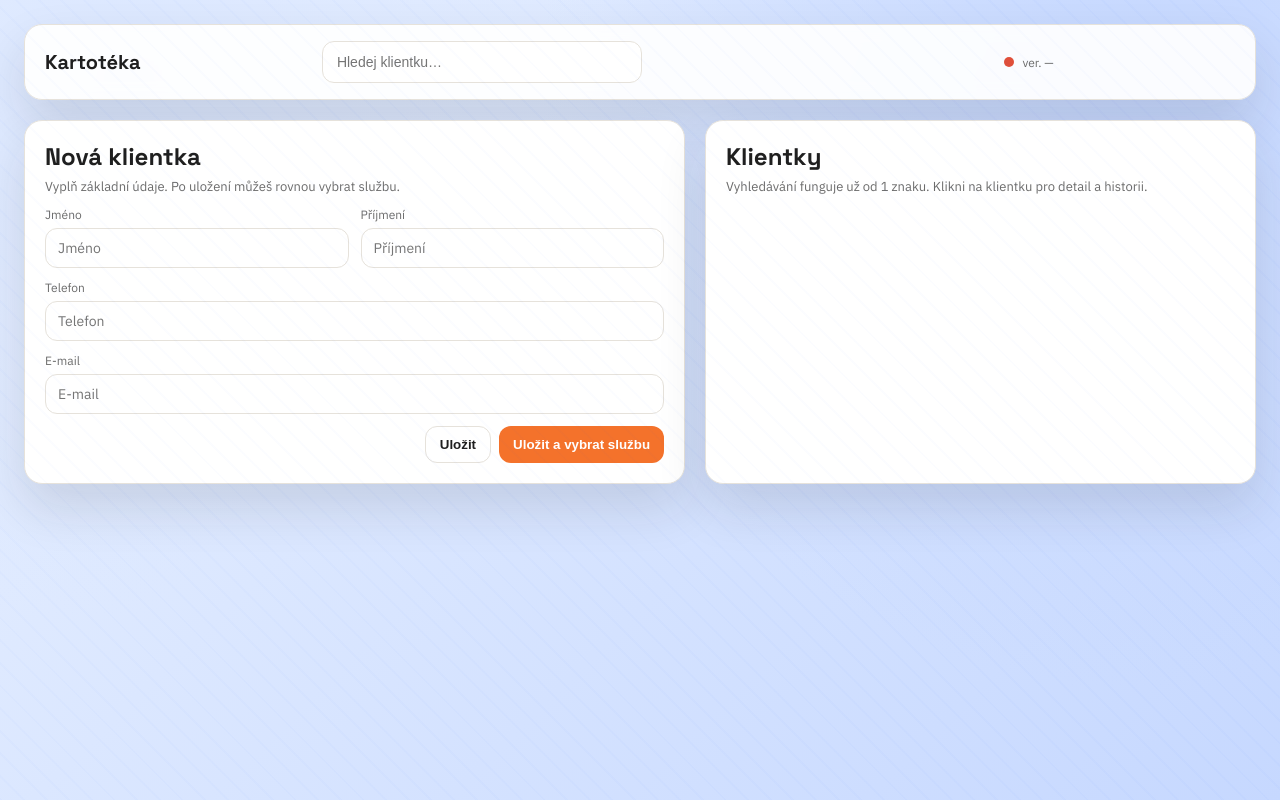
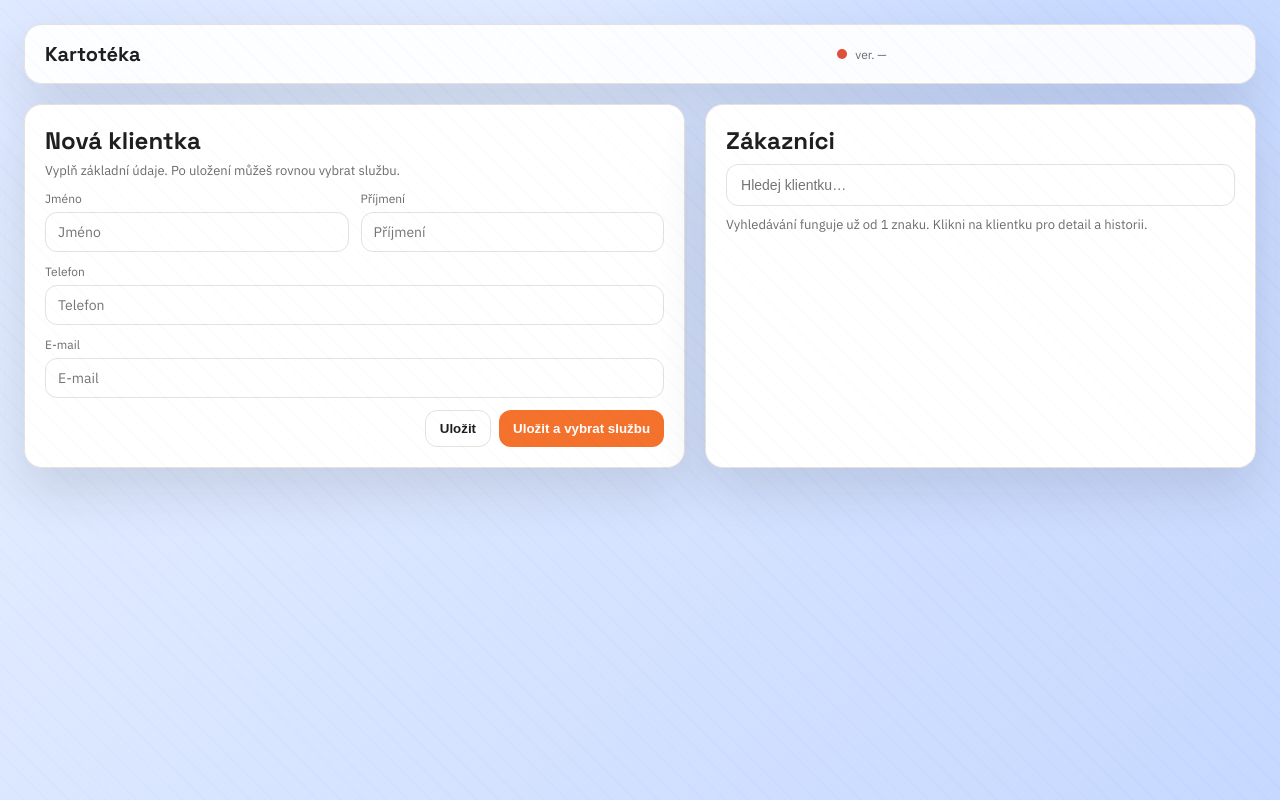
Before and after one commit to maxservice2026/kartoteka, a website: page public/index.html in a window 1280 px wide. Drawn offline with Linux system fonts and the light colour scheme; no server answers.

Commit message:
Move client search into customers panel

```diff
--- a/public/index.html
+++ b/public/index.html
@@ -15,9 +15,6 @@
         <div class="brand">
           <img id="brandLogo" class="brand-logo hidden" alt="Logo" />
           <div class="brand-title" id="brandTitle">Kartotéka</div>
-        </div>
-        <div class="search">
-          <input id="searchInput" type="search" placeholder="Hledej klientku…" />
         </div>
         <div class="actions">
           <button class="ghost" id="btnSettings">Nastavení</button>
@@ -180,8 +177,11 @@
         </section>
         <section class="panel" aria-label="Seznam klientek">
           <div class="panel-header">
-            <h2>Klientky</h2>
+            <h2>Zákazníci</h2>
             <div class="meta" id="summaryCounts"></div>
+          </div>
+          <div class="panel-search">
+            <input id="searchInput" type="search" placeholder="Hledej klientku…" />
           </div>
           <div class="hint">
             Vyhledávání funguje už od 1 znaku. Klikni na klientku pro detail a historii.
--- a/public/styles.css
+++ b/public/styles.css
@@ -272,6 +272,19 @@ button.primary:hover {
   margin-bottom: 12px;
 }
 
+.panel-search {
+  margin: 8px 0 10px;
+}
+
+.panel-search input {
+  width: 100%;
+  padding: 12px 14px;
+  border-radius: 12px;
+  border: 1px solid var(--border);
+  font-size: 14px;
+  background: #fff;
+}
+
 .clients {
   display: grid;
   gap: 8px;
```
